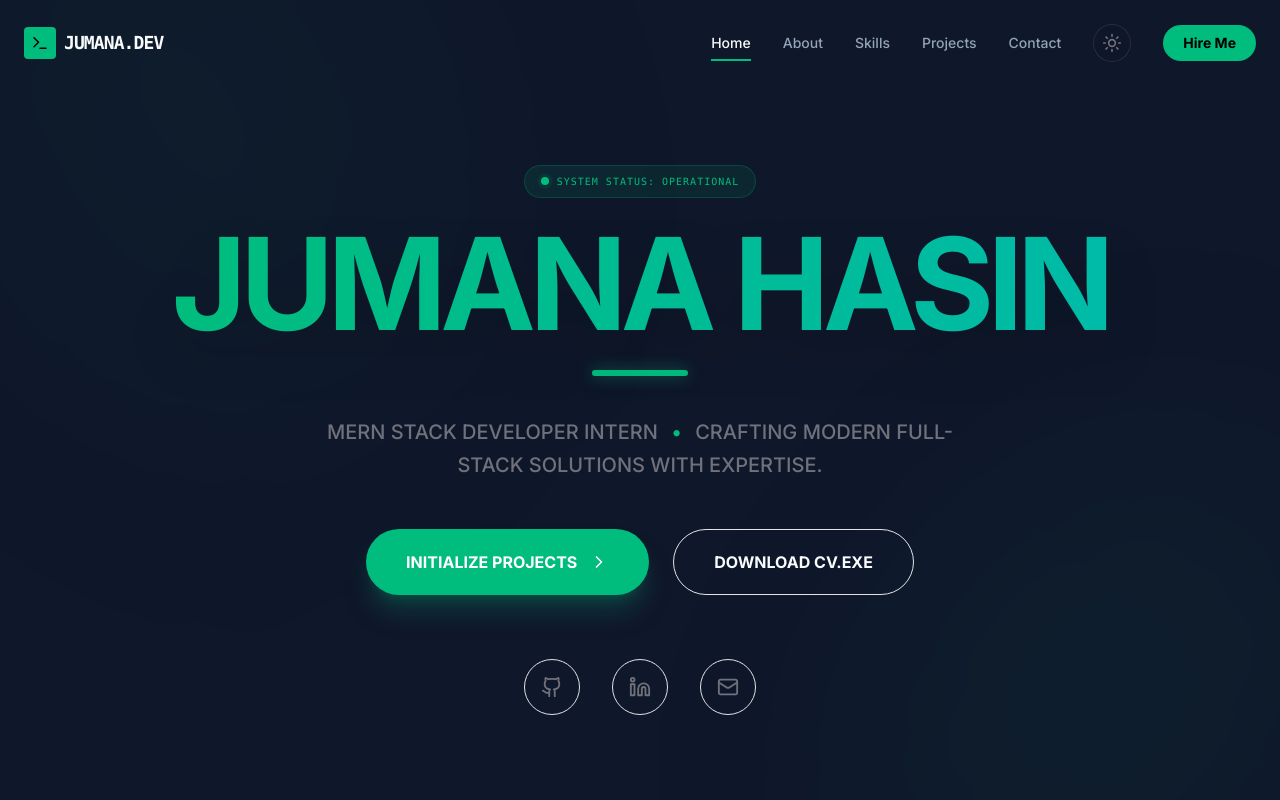
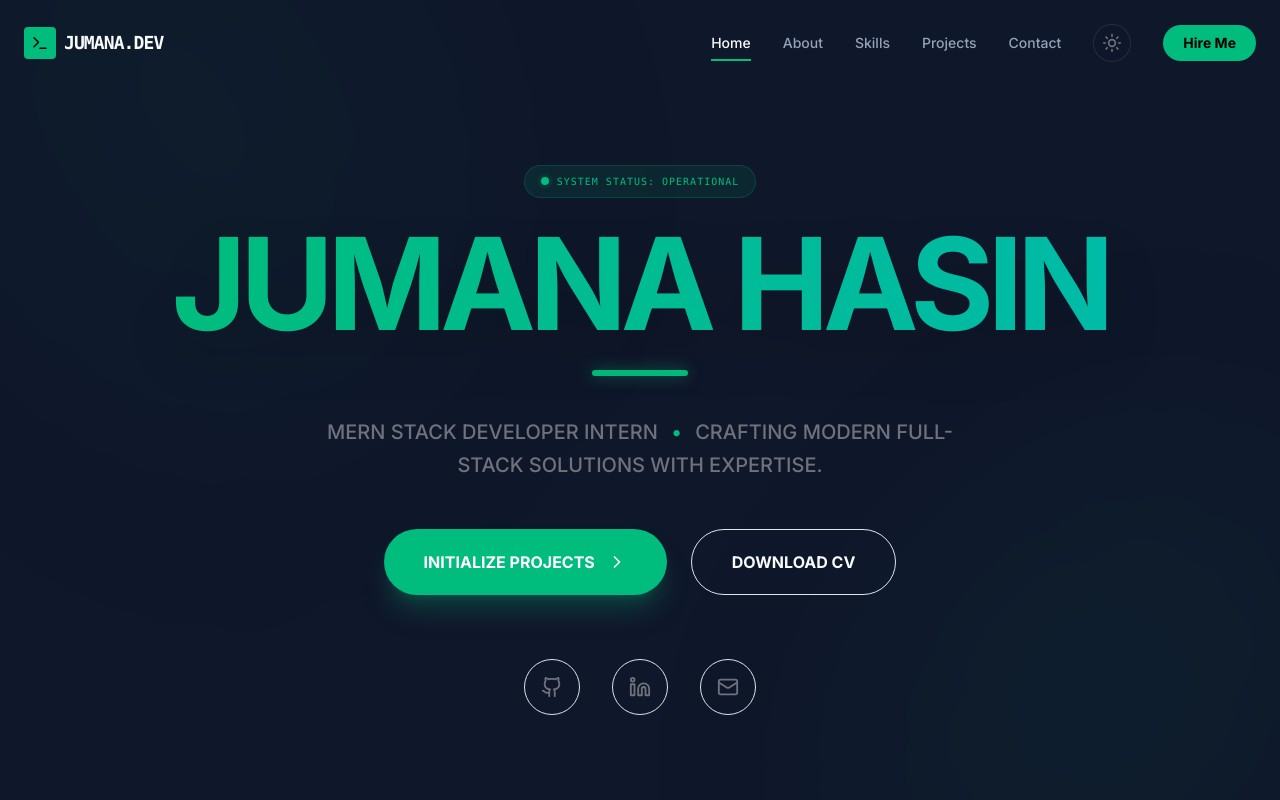
Before and after one commit to jumana18/My-Portfolio, a React (Vite) app: page / in a window 1280 px wide. Shown: the top 800 px of the page. Built offline with nearby package versions, Linux system fonts and the light colour scheme.

Commit message:
add DWLD CV

```diff
--- a/package.json
+++ b/package.json
@@ -25,10 +25,12 @@
     "vite": "^6.2.0"
   },
   "devDependencies": {
+    "@tailwindcss/postcss": "^4.2.1",
     "@types/express": "^4.17.21",
     "@types/node": "^22.14.0",
     "@types/react": "^19.2.14",
     "@types/react-dom": "^19.2.3",
+    "@vitejs/plugin-react-swc": "^4.2.3",
     "autoprefixer": "^10.4.21",
     "tailwindcss": "^4.1.14",
     "tsx": "^4.21.0",
--- a/src/App.tsx
+++ b/src/App.tsx
@@ -268,7 +268,7 @@ const Hero = ({ onScrollToProjects }: { onScrollToProjects: () => void }) => (
             download
             className="px-10 py-5 border border-zinc-200 dark:border-white/10 font-bold rounded-full transition-all flex items-center gap-3"
           >
-            DOWNLOAD CV.EXE
+            DOWNLOAD CV
           </motion.a>
         </motion.div>
 
```
Also changed, not shown: 1 other file (tests, documents, lock files or other folders).
